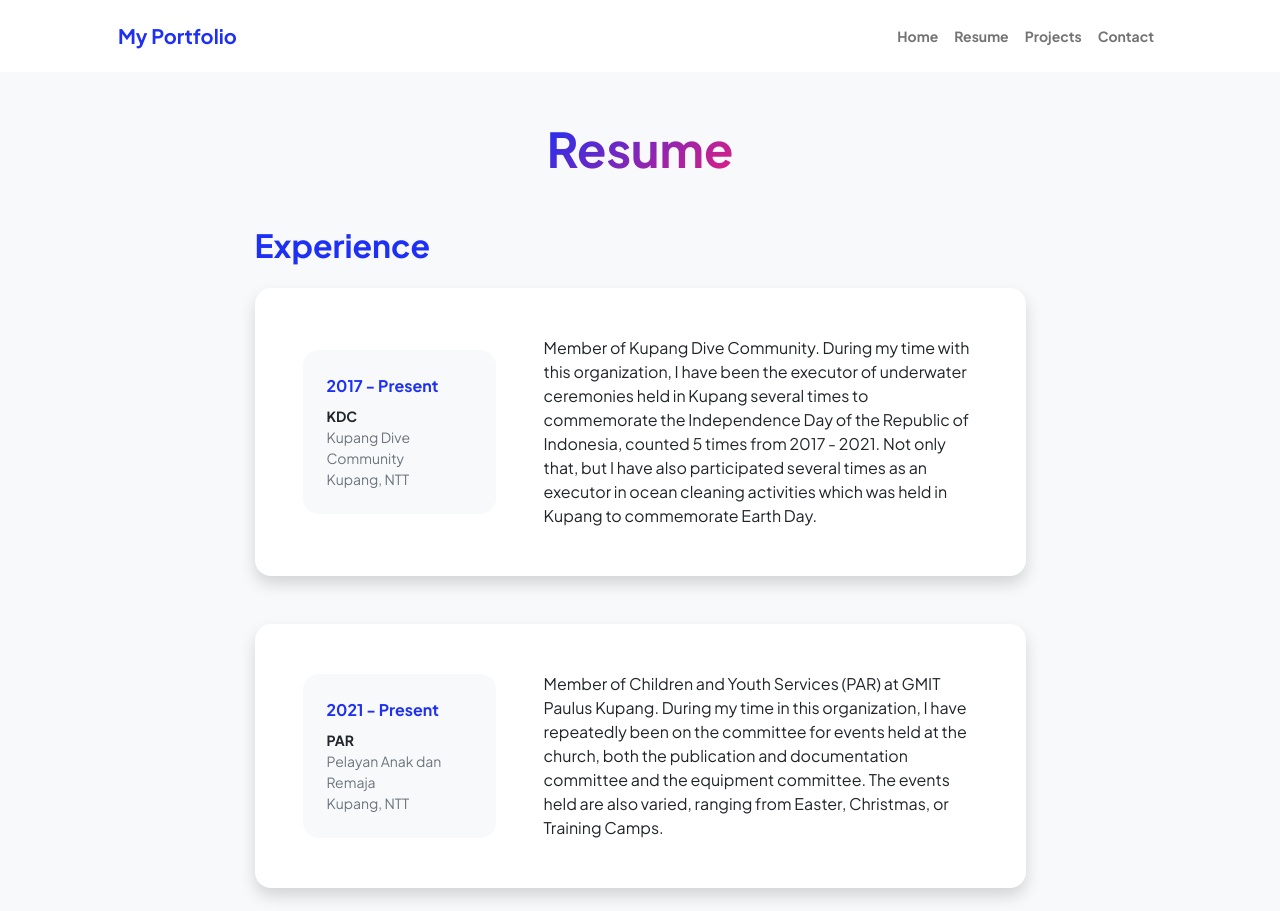
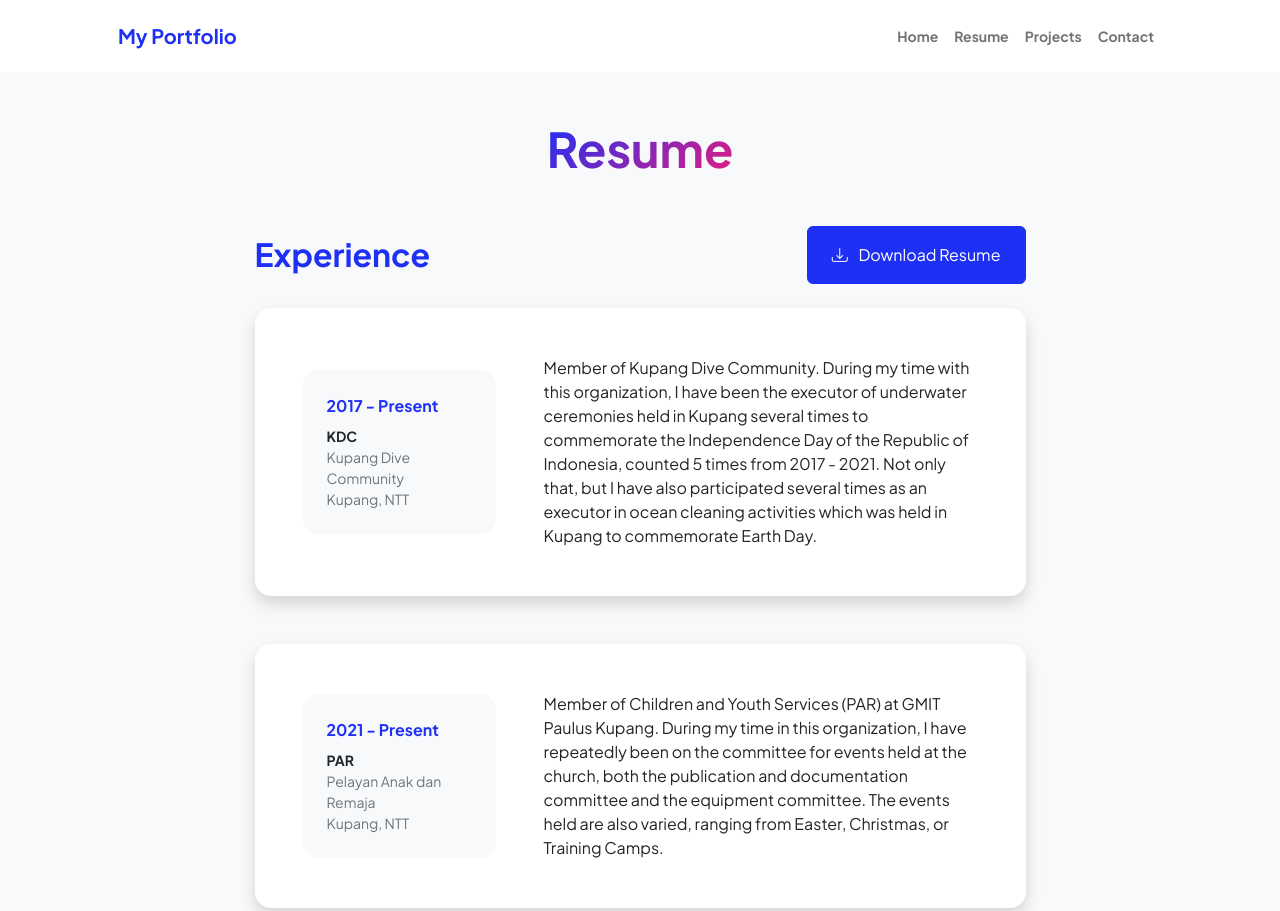
Before and after one commit to Richard043/ThaRiAn043WebPortfolio, a plain HTML site: page resume.html in a window 1280 px wide. Shown: the top 911 px of the page. Drawn offline with nearby package versions, Linux system fonts and the light colour scheme.

Commit message:
Adding Download Resume Button

```diff
--- a/resume.html
+++ b/resume.html
@@ -47,10 +47,10 @@
                                 <h2 class="text-primary fw-bolder mb-0">Experience</h2>
                                 <!-- Download resume button-->
                                 <!-- Note: Set the link href target to a PDF file within your project-->
-                                <!-- <a class="btn btn-primary px-4 py-3" href="#!">
+                                <a class="btn btn-primary px-4 py-3" href="assets/Resume_Thanel Richard Angwarmasse.pdf">
                                     <div class="d-inline-block bi bi-download me-2"></div>
                                     Download Resume
-                                </a> -->
+                                </a>
                             </div>
                             <!-- Experience Card 1-->
                             <div class="card shadow border-0 rounded-4 mb-5">
```
Also changed, not shown: 1 other file.
